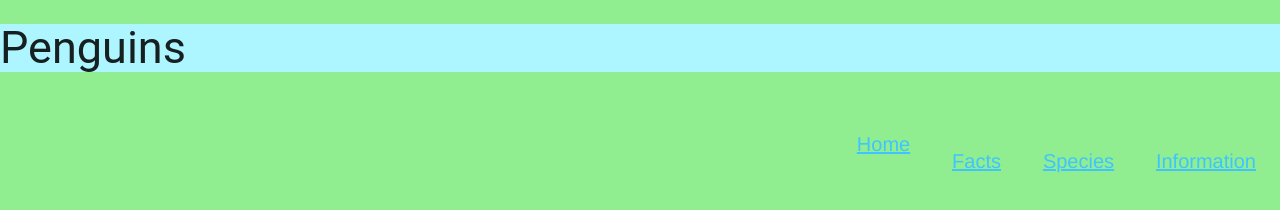
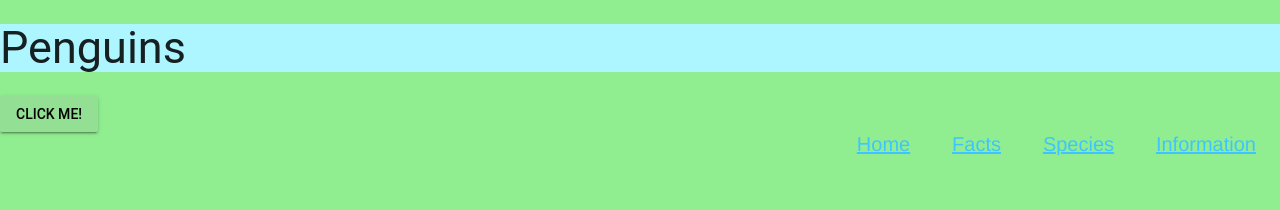
Before and after one commit to ICS20-Programming-davidu/major-assignment-01, a plain HTML site: page index.html in a window 1280 px wide. Drawn offline with nearby package versions, Linux system fonts and the light colour scheme.

Commit message:
added README.md

```diff
--- a/index.html
+++ b/index.html
@@ -26,18 +26,21 @@
    <!-- header-->
     <h2>Penguins</h2>
     <div class="hero">
+       <ul>
+          <li><a href="">Home</a></li>
+          <li><a href="">Facts</a></li>
+          <li><a href="index2.html">Species</a></li>
+          <li><a href="cars">Information</a></li>
+        </ul>
+    </div>
      <script>
        function myButtonClicked() {
          alert("Hello, World!")
        }
     </script>
-      <ul>
-        <li><button onclick="myButtonClicked()"class="mdl-button mdl-js-button mdl-button--accent"></button><a href="cars">Home</a>
-        </li>
-        <li><a href="cars">Facts</a></li>
-         <li><a href="index2.html">Species</a></li>
-         <li><a href="cars">Information</a></li>
-      </ul>
-  </div>
+    <button onclick="myButtonClicked()" class="mdl-button mdl-js-button mdl-button--raised
+      ">
+		   Click Me!
+	  </button>
   </body>
 </html>
--- a/style.css
+++ b/style.css
@@ -37,6 +37,3 @@ body b{
   padding-top: 16px;
   font-size: 17px;
 }
- ul button li{
-  padding-top: 130px;
-}
```
Also changed, not shown: 1 other file. Lines whose indentation alone changed are shown as unchanged.
